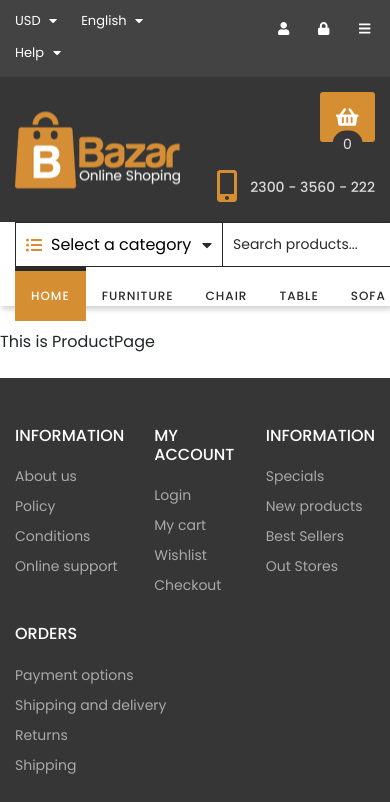
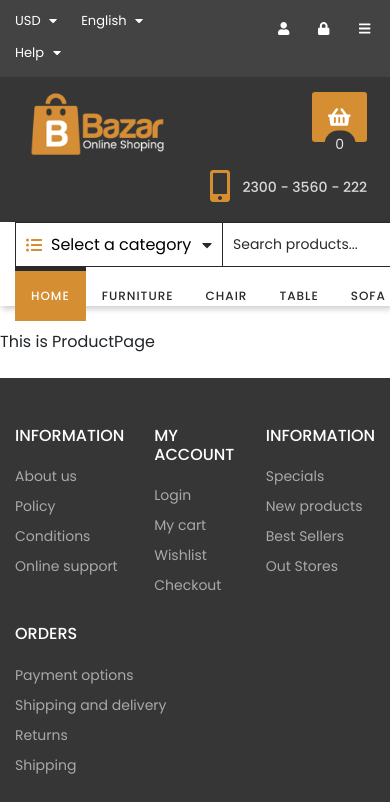
Before and after one commit to wierza/Team-project, a React (Create React App) app: page /product/1 in a window 390 px wide. Shown: the top 802 px of the page. Built offline with nearby package versions, Linux system fonts and the light colour scheme; grey boxes are pictures that could not be loaded.

Commit message:
Fix size elements of company claim

```diff
--- a/src/components/layout/CompanyClaim/CompanyClaim.module.scss
+++ b/src/components/layout/CompanyClaim/CompanyClaim.module.scss
@@ -83,14 +83,14 @@
     .cart{
       width: auto;
       position: absolute;
-      right: 0%;
+      right: 2%;
       top: 10%;
     }
 
     .phoneNumber{
       width: auto;
       position: absolute;
-      right: 0%;
+      right: 2%;
       bottom: 10%;
 
       p{
@@ -99,3 +99,12 @@
     }
   }
 }
+
+@media (max-width: 502px) {
+  .companyContainer {
+    .logo {
+      transform: scale(0.8);
+      top: 10px;
+    }
+  }
+}
```
